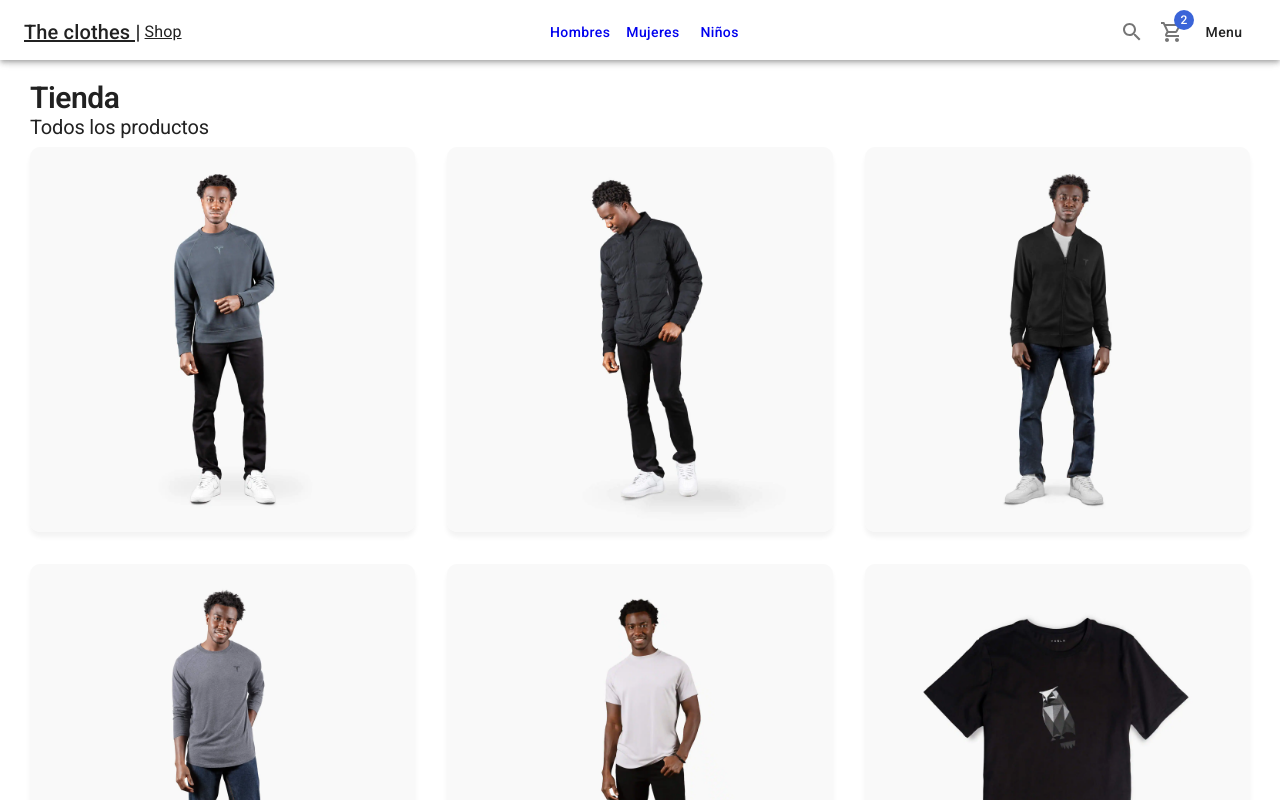
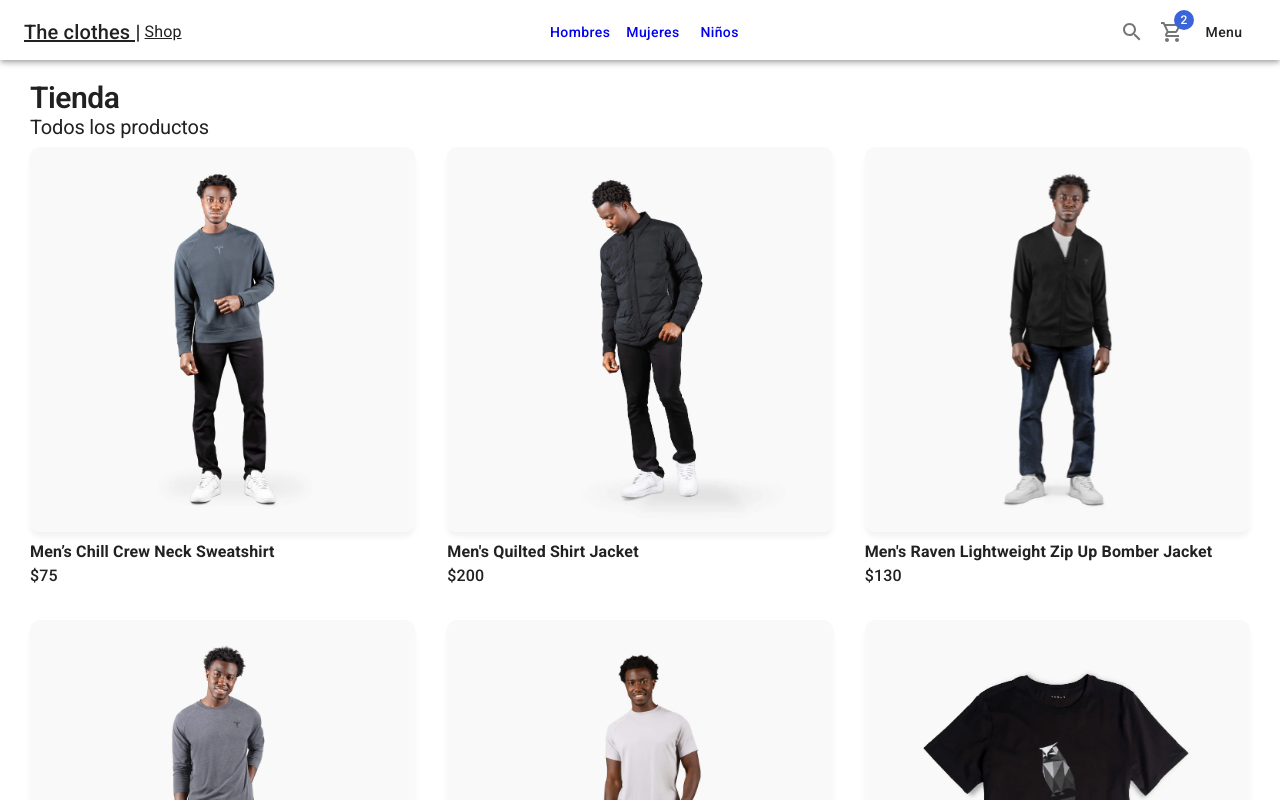
Before and after one commit to juanDaRestrepo/clothes-shop, a Next.js app: page / in a window 1280 px wide. Shown: the top 800 px of the page. Built offline with nearby package versions, Linux system fonts and the light colour scheme.

Commit message:
Finish product card with images changing on hover

```diff
--- a/components/products/ProductCard.tsx
+++ b/components/products/ProductCard.tsx
@@ -1,25 +1,47 @@
 
 
-import { Typography, Grid, Card, CardActionArea, CardMedia } from '@mui/material';
+import { Typography, Grid, Card, CardActionArea, CardMedia, Box } from '@mui/material';
 import { IProduct } from '../../interfaces';
-import { FC } from 'react';
+import { FC, useMemo, useState } from 'react';
 
 interface Props {
     product: IProduct;
 }
 
 const ProductCard: FC<Props> = ({product}) => {
+
+  const [isHovered, setIsHovered] = useState(false);
+
+  const productImage = useMemo(() => {
+    return isHovered
+      ? `products/${ product.images[1] }`
+      : `products/${ product.images[0] }`
+  }, [isHovered, product.images])
+
   return (
-    <Grid item xs={6} sm={4} key={product.slug}>
+    <Grid
+      item
+      xs={6}
+      sm={4}
+      key={product.slug}
+      onMouseEnter={ () => setIsHovered(true) }
+      onMouseLeave={ () => setIsHovered(false) }
+    >
       <Card>
         <CardActionArea>
           <CardMedia
             component="img"
-            image={`products/${product.images[0]}`}
+            className='fadeIn'
+            image={productImage}
             alt={product.title}
           />
         </CardActionArea>
       </Card>
+
+      <Box sx={{mt: 1}} className='fadeIn'>
+          <Typography fontWeight={700}>{product.title}</Typography>
+          <Typography fontWeight={500}>${product.price}</Typography>
+      </Box>
     </Grid>
   );
 };
```
